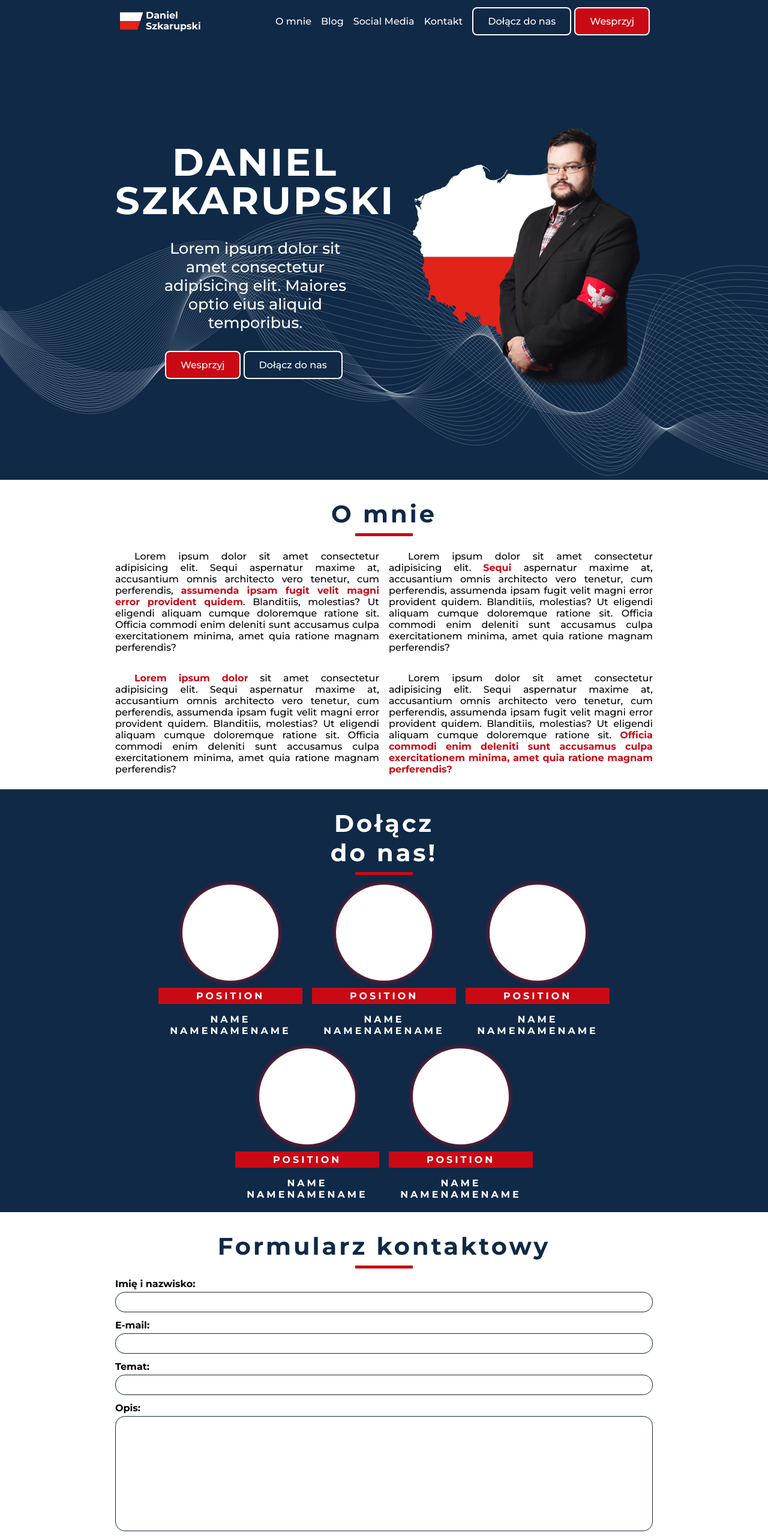
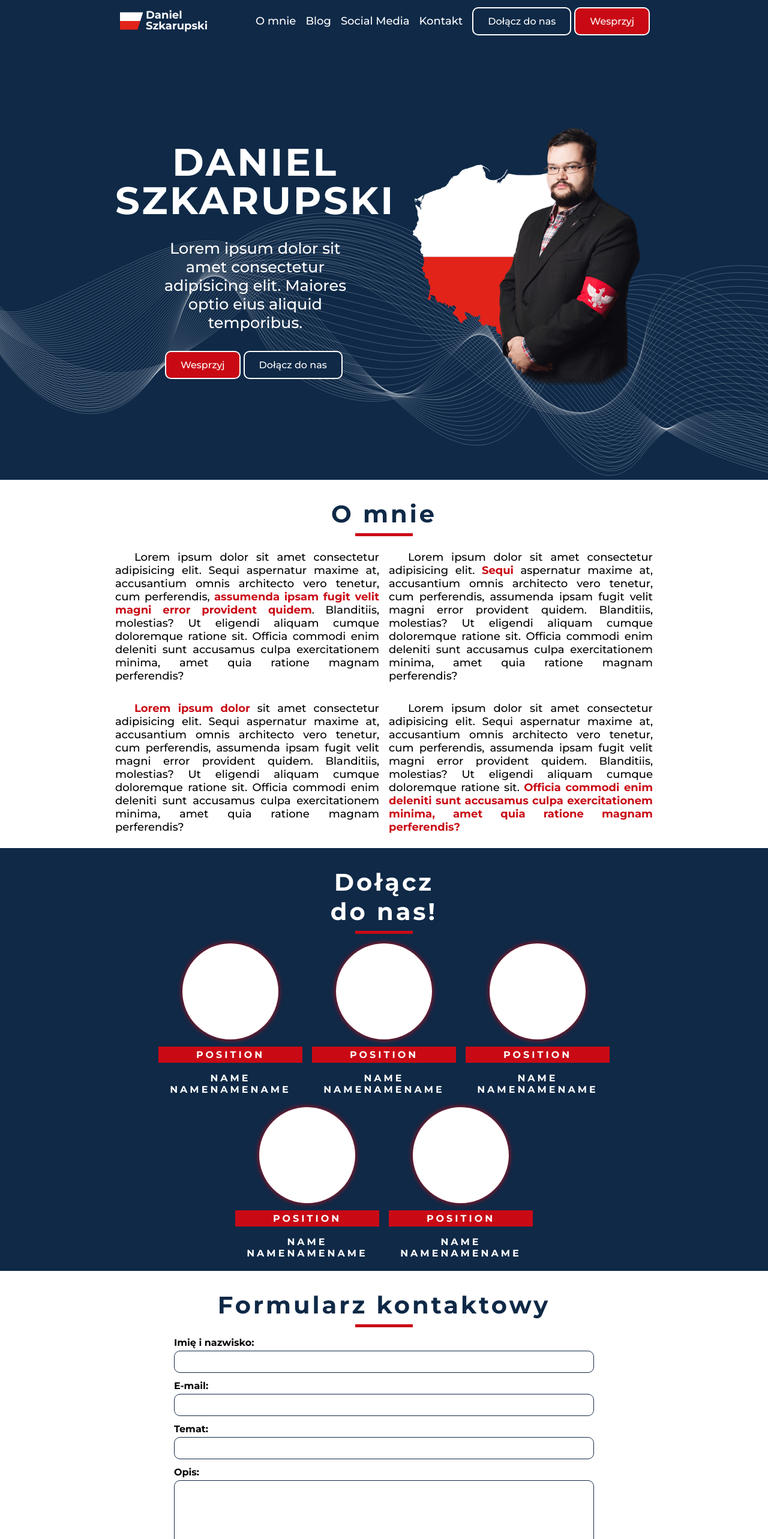
Before and after one commit to WitWitWitek/daniel-szkarupski-website, a Next.js app: page / in a window 1280 px wide. Shown: the top 2566 px of the page at 60% size. Built offline with nearby package versions, Linux system fonts and the light colour scheme.

Commit message:
some styling fixed

```diff
--- a/src/app/blog/[slug]/components/PostGallery.module.scss
+++ b/src/app/blog/[slug]/components/PostGallery.module.scss
@@ -13,8 +13,12 @@
         gap: 0.5rem;
         &-figure {
             display: block;
-            flex: 1 1 33%;
+            flex: 1 1 32%;
             overflow: hidden;
+            position: relative;
+            display: grid;
+            align-items: center;
+            border: 1px solid rgba($gray, 0.5);
         }
         &-image {
             display: block;
@@ -29,7 +33,6 @@
         gap: 1rem;
         &__gallery {
             &-figure {
-                display: block;
                 flex: 1 1 25%;
             }
         }
--- a/src/app/components/AboutMe/AboutMe.module.scss
+++ b/src/app/components/AboutMe/AboutMe.module.scss
@@ -34,6 +34,7 @@
             gap: 1rem;
             p {
                 flex: 1 1 300px;
+                font-size: 18px;
             }
         }
     }
--- a/src/app/components/ContactForm/ContactForm.module.scss
+++ b/src/app/components/ContactForm/ContactForm.module.scss
@@ -19,6 +19,7 @@
         display: flex;
         flex-direction: column;
         gap: 0.75rem;
+        font-size: inherit;
     }
 
     &__label {
@@ -28,11 +29,12 @@
 
     &__input, &__textarea {
         font-family: inherit;
+        font-size: inherit;
         display: block;
         max-width: 100%;
         min-width: 100%;
         outline-color: $red;
-        border-radius: 1rem;
+        border-radius: $borderRadius;
         border: 1px solid $mainBlue;
         padding: 0.5rem 1rem;
         margin-top: 0.25rem;
@@ -46,6 +48,7 @@
     &__button {
         @include btn-cta;
         margin: unset;
+        border-radius: $borderRadius;
     }
 
     &__success {
@@ -73,3 +76,12 @@
         }
     }
 }
+
+@include md {
+    .contact-form {
+        &__form {
+            width: 700px;
+            margin: 0 auto;
+        }
+    }
+}
--- a/src/app/components/ContactForm/ContactForm.tsx
+++ b/src/app/components/ContactForm/ContactForm.tsx
@@ -91,7 +91,7 @@ export default function ContactForm() {
           <textarea
             id="text"
             name="text"
-            maxLength={500}
+            maxLength={1000}
             onChange={onFormChange}
             value={formContent.text}
             className={styles['contact-form__textarea']}
--- a/src/app/components/Footer/Footer.tsx
+++ b/src/app/components/Footer/Footer.tsx
@@ -25,15 +25,15 @@ export default function Footer() {
         <div className={styles.footer__menu}>
           <div className={styles['footer__menu-container']}>
             <h3>Ważne linki</h3>
-            <a href="/konfederacja">konfederacja</a>
-            <a href="/ruch-narodowy">ruch narodowy</a>
+            <a href="https://konfederacja.pl/">Konfederacja</a>
+            <a href="https://ruch-narodowy.pl/">Ruch Narodowy</a>
           </div>
           <div className={styles['footer__menu-container']}>
             <h3>Mapa Strony</h3>
-            <a href="/konfederacja">O mnie</a>
-            <a href="/ruch-narodowy">Kontakt</a>
-            <a href="/ruch-narodowy">Blog</a>
-            <a href="/ruch-narodowy">Blog</a>
+            <a href="/#o-mnie">O mnie</a>
+            <Link href="/blog">Blog</Link>
+            <a href="/#social-media">Social Media</a>
+            <a href="/#kontakt">Kontakt</a>
           </div>
         </div>
       </div>
--- a/src/app/components/Navbar/NavLarge/NavLarge.tsx
+++ b/src/app/components/Navbar/NavLarge/NavLarge.tsx
@@ -4,13 +4,13 @@ import styles from '../Navbars.module.scss';
 export default function NavLarge() {
   return (
     <div className={styles.navbar__wrapper}>
-      <div>
+      <div className={styles.navbar__container}>
         <a href="/#o-mnie" className={styles.navbar__link}>O mnie</a>
         <Link href="/blog" className={styles.navbar__link}>Blog</Link>
         <a href="/#social-media" className={styles.navbar__link}>Social Media</a>
         <a href="/#kontakt" className={styles.navbar__link}>Kontakt</a>
       </div>
-      <div>
+      <div className={styles['navbar__container-cta']}>
         <a href="/#dolacz-do-nas" className={styles['navbar__join-btn']}>Dołącz do nas</a>
         <a href="https://wesprzyjrn.pl/" className={styles['navbar__support-btn']}>Wesprzyj</a>
       </div>
--- a/src/app/components/Navbar/Navbars.module.scss
+++ b/src/app/components/Navbar/Navbars.module.scss
@@ -53,7 +53,6 @@
 
     &__support-btn {
         @include btn-cta($white, $red);
-        height: 100%;
     }
 
     &__join-btn {
@@ -62,6 +61,18 @@
 
     &__wrapper {
         display: none;
+    }
+
+    &__container {
+        display: flex;
+        flex-wrap: wrap;
+        align-items: center;
+        justify-content: flex-end;
+        gap: 1rem;
+        margin-right: 1rem;
+        &-cta {
+            display: flex;
+        }
     }
 
     &__menu {
--- a/src/app/components/SocialMedia/SocialMedia.module.scss
+++ b/src/app/components/SocialMedia/SocialMedia.module.scss
@@ -11,16 +11,24 @@
         @include section-heading($white);
     }
     &__container {
+        margin-top: 2rem;
         width: 100%;
         display: flex;
         flex-direction: column;
         align-items: center;
         justify-content: center;
+        gap: 2rem;
+    }
+
+    &__wrapper {
+        border: 2px solid $white;
+        border-radius: $borderRadius;
+        width: min-content;
+        overflow: hidden;
     }
 
     &__facebook, &__twitter {
-        margin-top: 2rem;
-        width: 200px;
+        width: 250px;
         height: 500px;
         overflow-y: auto;
         position: relative;
@@ -30,6 +38,23 @@
 
     &__facebook {
         overflow: unset;
+    }
+
+    &__icon {
+        background-color: $mainBlue;
+        padding: 0.5rem 0;
+        display: grid;
+        justify-items: center;
+        svg > path {
+            fill: $white;
+        }
+        &-facebook {
+            background-color: #3b5998;
+        }
+
+        &-twitter{
+            background-color: #1DA1F2;
+        }
     }
 }
 
@@ -47,10 +72,10 @@
         &__container {
             flex-direction: row;
             justify-content: space-around;
+            gap: unset;
         }
 
         &__facebook, &__twitter {
-            margin-top: 2rem;
             width: 300px;
         }
     }
@@ -61,8 +86,20 @@
         width: 100%;
 
         &__facebook, &__twitter {
-            margin-top: 2rem;
-            width: 500px;
+            width: 350px;
         }
     }
 }
+
+@include lg {
+    .social-media {
+        &__container {
+            justify-content: center;
+            gap: 4rem;
+        }
+
+        &__facebook, &__twitter {
+            width: 400px;
+        }
+    }
+}
--- a/src/app/components/SocialMedia/SocialMedia.tsx
+++ b/src/app/components/SocialMedia/SocialMedia.tsx
@@ -1,3 +1,5 @@
+import FacebookIcon from '@/app/assets/icons/facebook';
+import TwitterIcon from '@/app/assets/icons/twitter';
 import styles from './SocialMedia.module.scss';
 
 export default function SocialMedia() {
@@ -5,6 +7,10 @@ export default function SocialMedia() {
     <section className={styles['social-media']}>
       <h2 id="social-media">Social media</h2>
       <div className={styles['social-media__container']}>
+        <div className={styles['social-media__wrapper']}>
+          <div className={`${styles['social-media__icon']} ${styles['social-media__icon-facebook']}`}>
+            <FacebookIcon />
+          </div>
           <div className={styles['social-media__facebook']}>
             <div
               className="fb-page"
@@ -28,6 +34,11 @@ export default function SocialMedia() {
               </blockquote>
             </div>
           </div>
+        </div>
+        <div className={styles['social-media__wrapper']}>
+          <div className={`${styles['social-media__icon']} ${styles['social-media__icon-twitter']}`}>
+            <TwitterIcon />
+          </div>
           <div className={styles['social-media__twitter']}>
             <a
               className="twitter-timeline"
@@ -37,6 +48,7 @@ export default function SocialMedia() {
             </a>
           </div>
         </div>
+      </div>
     </section>
   );
 }
--- a/src/app/lib/posts.ts
+++ b/src/app/lib/posts.ts
@@ -1,7 +1,7 @@
 export const getPosts = async (): Promise<PostItem[]> => {
   const res = await fetch(
     `${process.env.GHOST_URL}/ghost/api/v3/content/posts/?key=${process.env.CONTENT_API_KEY}&fields=title,slug,excerpt,feature_image, created_at`,
-    { next: { revalidate: 1 } },
+    { next: { revalidate: 120 } },
   );
   if (!res.ok) {
     throw new Error('Error occured when fetching list of posts.');
@@ -13,7 +13,7 @@ export const getPosts = async (): Promise<PostItem[]> => {
 export const getSinglePost = async (slug: string): Promise<PostType | undefined> => {
   const res = await fetch(
     `${process.env.GHOST_URL}/ghost/api/v3/content/posts/slug/${slug}?key=${process.env.CONTENT_API_KEY}`,
-    { next: { revalidate: 1 } },
+    { next: { revalidate: 120 } },
   );
   const data = await res.json();
   if ('posts' in data) {
--- a/src/app/styles/_buttons.scss
+++ b/src/app/styles/_buttons.scss
@@ -7,17 +7,20 @@
     $br-color: $white,
 ) {
     font-family: inherit;
-    padding: 0.6rem 1.1rem;
+    padding: 0.5rem 0.7rem;
     @include xs {
         padding: 0.75rem 1.5rem;
     }
-    border-radius: 0.5rem;
+    border-radius: $borderRadius;
     border: 2px solid $br-color;
     margin-right: 5px;
     cursor: pointer;
     color: $fcolor;
     background-color: $bgc;
     text-decoration: none;
+    display: grid;
+    text-align: center;
+    align-content: center;
     &:hover {
         background-color: $fcolor;
         color: $bgc;
@@ -33,11 +36,14 @@
 
 @mixin navbar-btn {
     font-family: inherit;
-    margin-right: 1rem;
     cursor: pointer;
     position: relative;
     color: $white;
     text-decoration: none;
+    font-size: inherit;
+    @include sm {
+        font-size: 18px;
+    }
     &::after {
         content: '';
         position: absolute;
--- a/src/app/styles/_variables.scss
+++ b/src/app/styles/_variables.scss
@@ -6,3 +6,4 @@ $paddingSectionTop: 70px;
 
 $fontFamily: 'Montserrat', sans-serif;
 $fontSize: 16px;
+$borderRadius: 10px;
```
Lines whose indentation alone changed are shown as unchanged.
